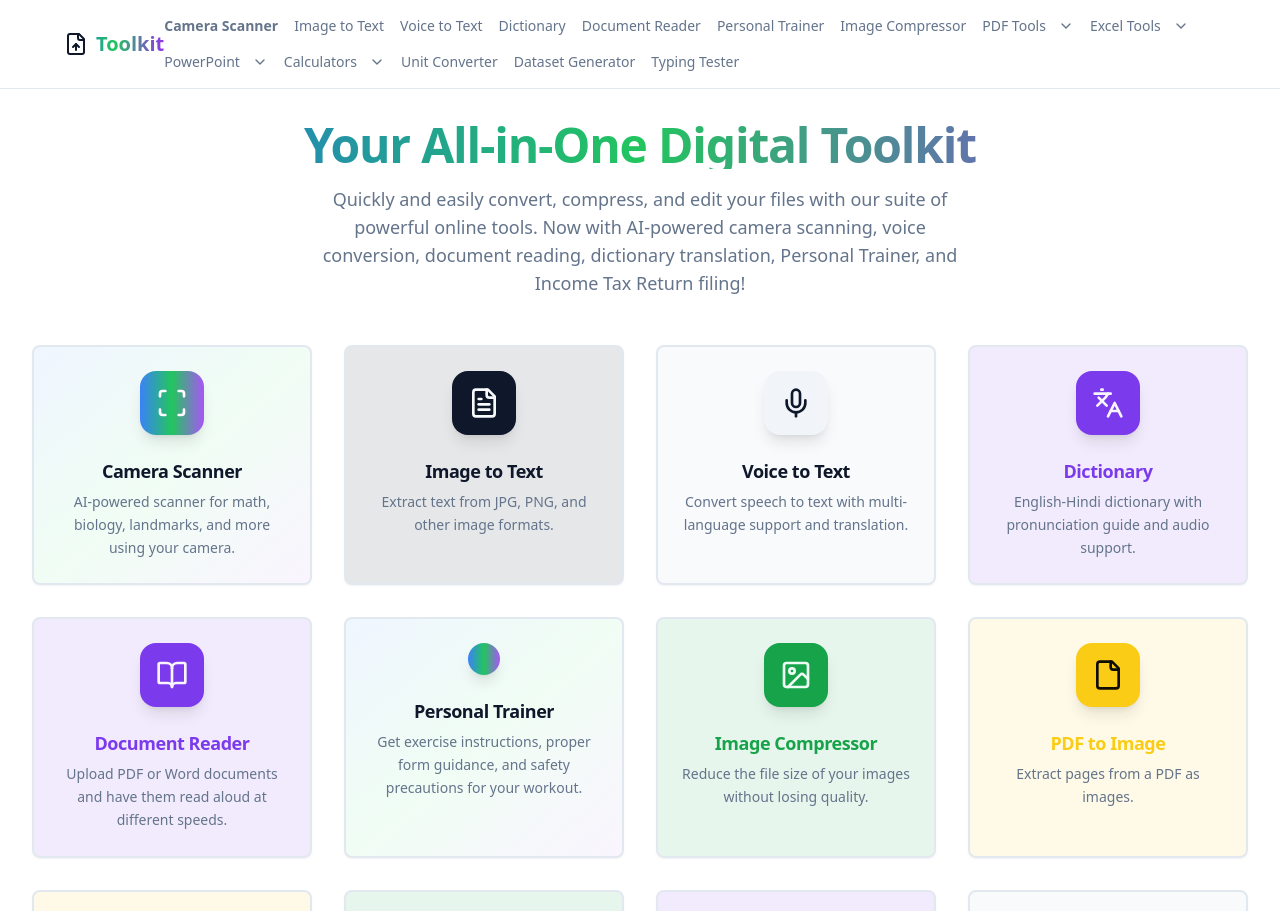
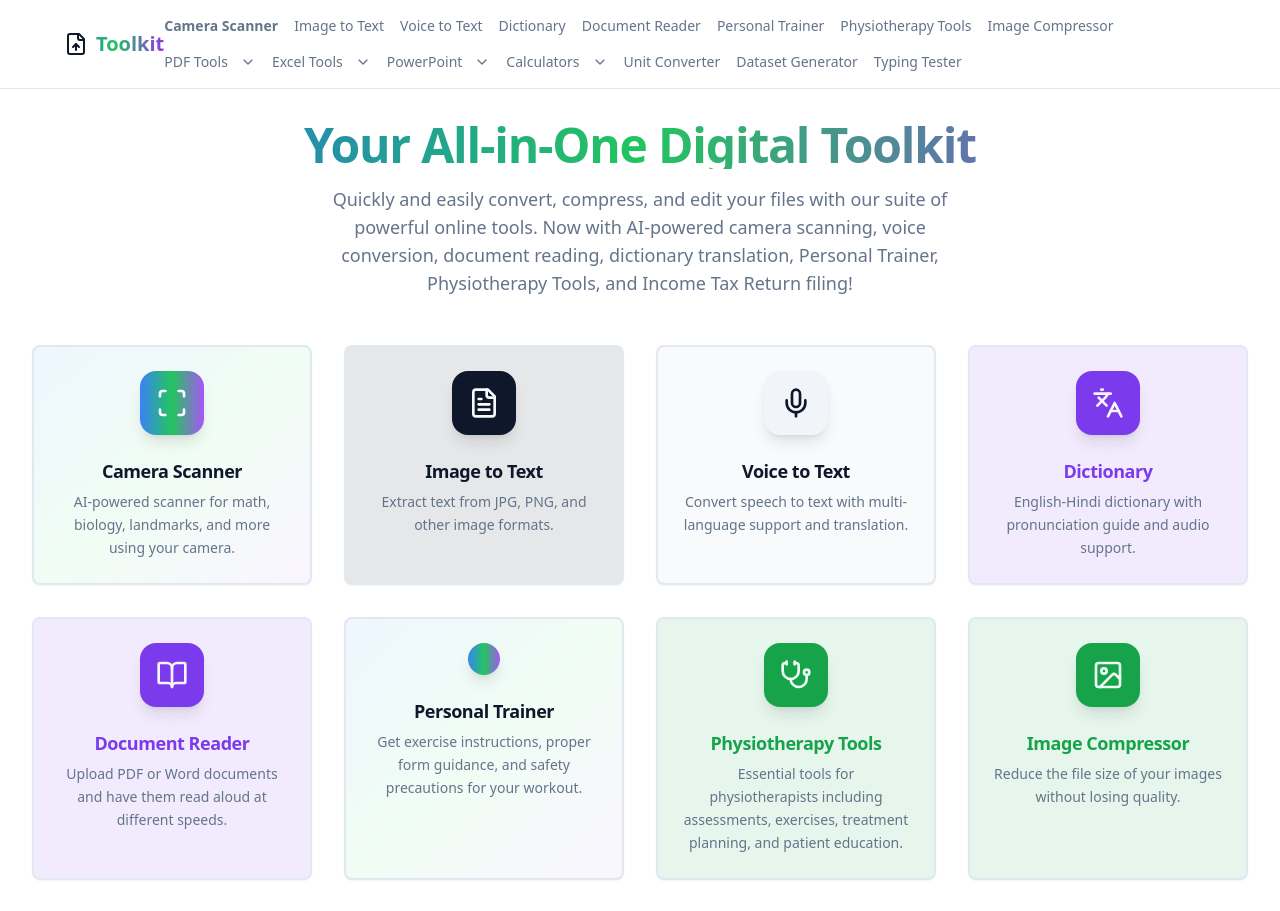
Before and after one commit to dipakmohan/tool-shed-wizard-kit, a React (Vite) app: page / in a window 1280 px wide. Shown: the top 911 px of the page. Built offline with nearby package versions, Linux system fonts and the light colour scheme.

Commit message:
Fix: Add Physiotherapy Tools to toolkit
Added Physiotherapy Tools to the main toolkit navigation in `src/pages/Index.tsx` to ensure it's accessible.

```diff
--- a/src/components/Header.tsx
+++ b/src/components/Header.tsx
@@ -24,6 +24,7 @@ const Header = () => {
           <Link to="/dictionary" className="text-sm font-medium text-muted-foreground hover:text-primary transition-colors">Dictionary</Link>
           <Link to="/document-reader" className="text-sm font-medium text-muted-foreground hover:text-primary transition-colors">Document Reader</Link>
           <Link to="/personal-trainer" className="text-sm font-medium text-muted-foreground hover:text-primary transition-colors">Personal Trainer</Link>
+          <Link to="/physiotherapy-tools" className="text-sm font-medium text-muted-foreground hover:text-primary transition-colors">Physiotherapy Tools</Link>
           <Link to="/image-compressor" className="text-sm font-medium text-muted-foreground hover:text-primary transition-colors">Image Compressor</Link>
 
           <DropdownMenu>
--- a/src/pages/Index.tsx
+++ b/src/pages/Index.tsx
@@ -1,6 +1,6 @@
 
 import ToolCard from "@/components/ToolCard";
-import { FileText, Image, File, Calculator, Currency, FilePlus, PiggyBank, Receipt, Scan, FileSpreadsheet, Database, Presentation, Mic, Keyboard, BookOpen, Languages, FileCheck } from "lucide-react";
+import { FileText, Image, File, Calculator, Currency, FilePlus, PiggyBank, Receipt, Scan, FileSpreadsheet, Database, Presentation, Mic, Keyboard, BookOpen, Languages, FileCheck, Stethoscope } from "lucide-react";
 
 const tools = [
   {
@@ -44,6 +44,13 @@ const tools = [
     description: "Get exercise instructions, proper form guidance, and safety precautions for your workout.",
     href: "/personal-trainer",
     color: "gradient" as const,
+  },
+  {
+    icon: Stethoscope,
+    title: "Physiotherapy Tools",
+    description: "Essential tools for physiotherapists including assessments, exercises, treatment planning, and patient education.",
+    href: "/physiotherapy-tools",
+    color: "green" as const,
   },
   {
     icon: Image,
@@ -159,7 +166,7 @@ const Index = () => {
         Your All-in-One Digital Toolkit
       </h1>
       <p className="text-lg text-muted-foreground mb-12 max-w-2xl mx-auto animate-fade-in" style={{animationDelay: '0.1s'}}>
-        Quickly and easily convert, compress, and edit your files with our suite of powerful online tools. Now with AI-powered camera scanning, voice conversion, document reading, dictionary translation, Personal Trainer, and Income Tax Return filing!
+        Quickly and easily convert, compress, and edit your files with our suite of powerful online tools. Now with AI-powered camera scanning, voice conversion, document reading, dictionary translation, Personal Trainer, Physiotherapy Tools, and Income Tax Return filing!
       </p>
       <div className="grid grid-cols-1 md:grid-cols-2 lg:grid-cols-3 xl:grid-cols-4 gap-8">
         {tools.map((tool, index) => (
```
